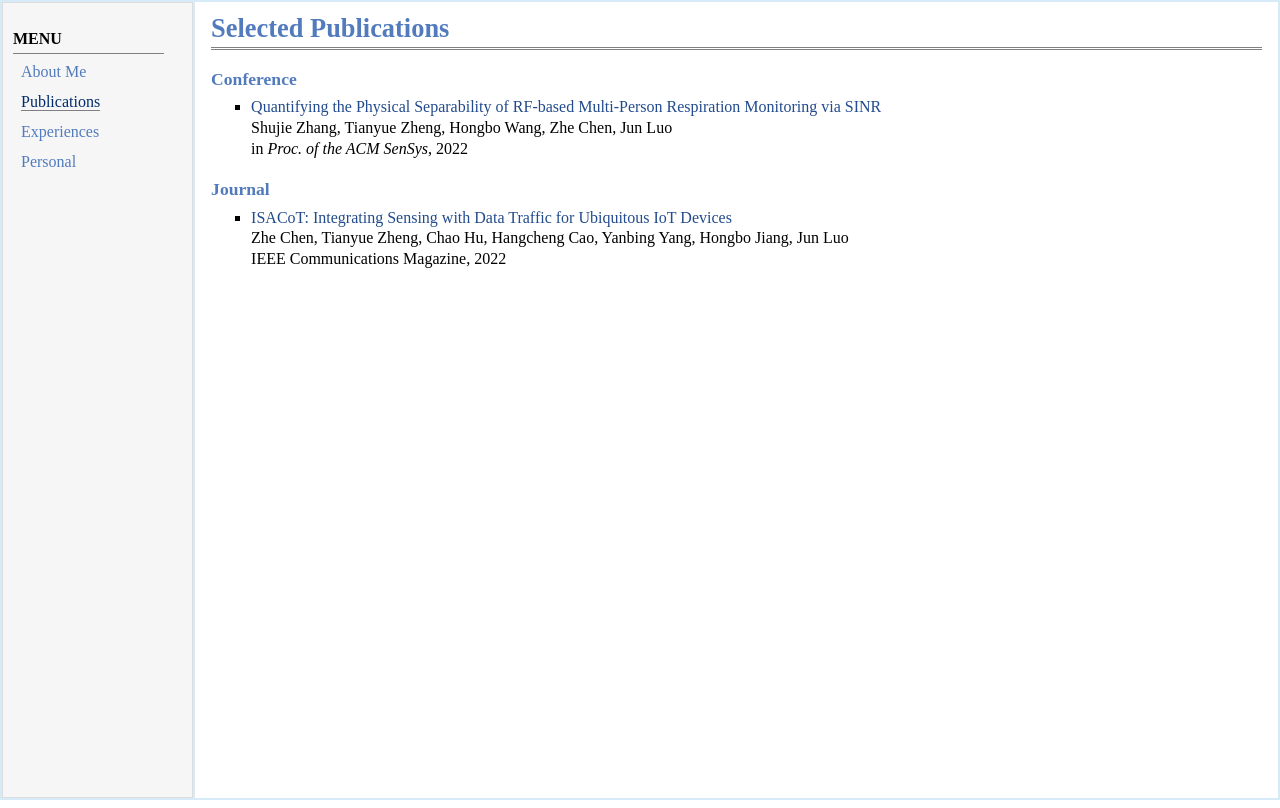
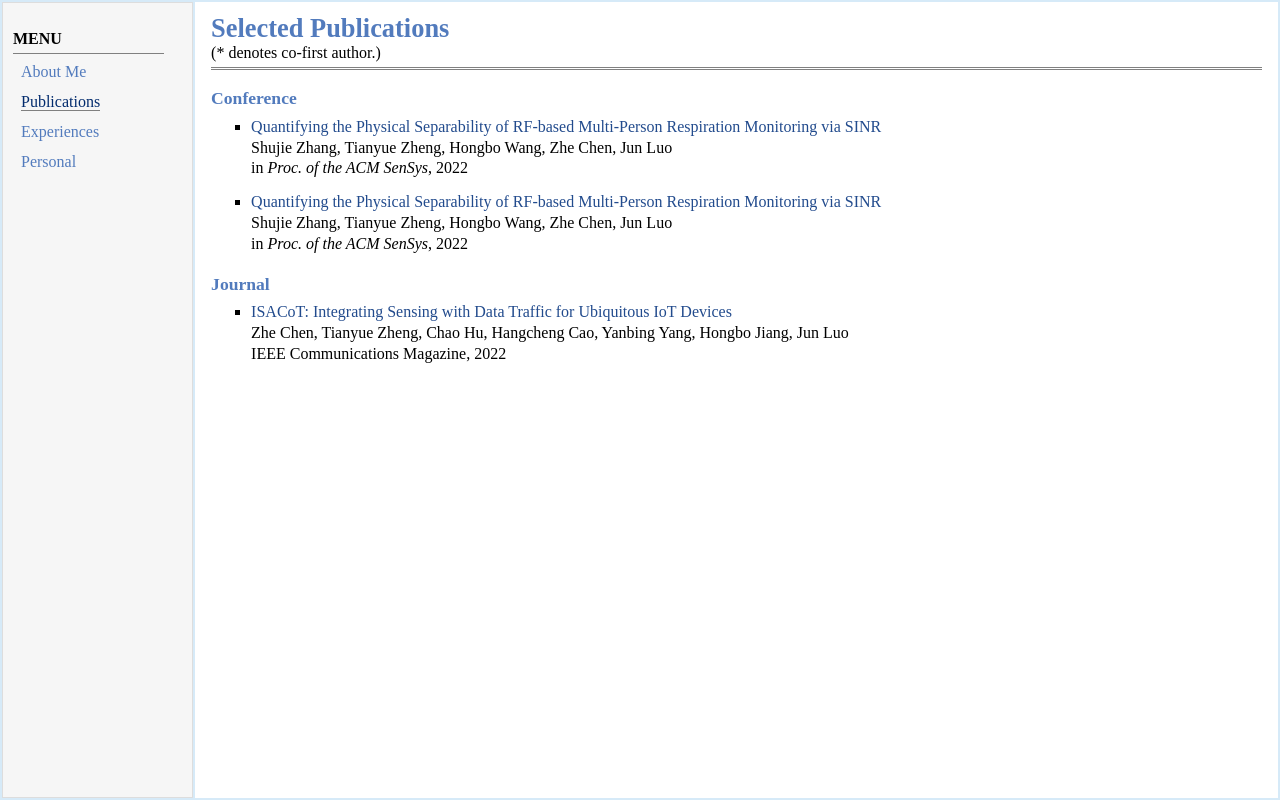
Before and after one commit to xianhaochen/xianhaochen.github.io, a plain HTML site: page publications.html in a window 1280 px wide. Drawn offline with Linux system fonts and the light colour scheme.

Commit message:
Update publications.html

```diff
--- a/publications.html
+++ b/publications.html
@@ -20,7 +20,7 @@
 <td id="layout-content">
 <div id="toptitle">
 <h1>Selected Publications </h1>
-<!--<div id="subtitle">(* denotes co-first author.)</div>-->
+<div id="subtitle">(* denotes co-first author.)</div>
 </div>
 <h3>Conference</h3>
 
@@ -33,6 +33,14 @@
         </li>
     </ul>
 
+    <ul>
+        <li><p><a href="https://rabbitnick.github.io">Quantifying the Physical Separability of RF-based Multi-Person Respiration Monitoring via SINR
+        </a> <br />
+            <!--(research full paper, acceptance rate: 25/139 [18%]) <br />-->
+            Shujie Zhang,  Tianyue Zheng, Hongbo Wang, Zhe Chen, Jun Luo <br />
+            in <i>Proc. of the ACM SenSys</i>, 2022</p>
+        </li>
+    </ul>
 
 <h3>Journal</h3>
 
```
